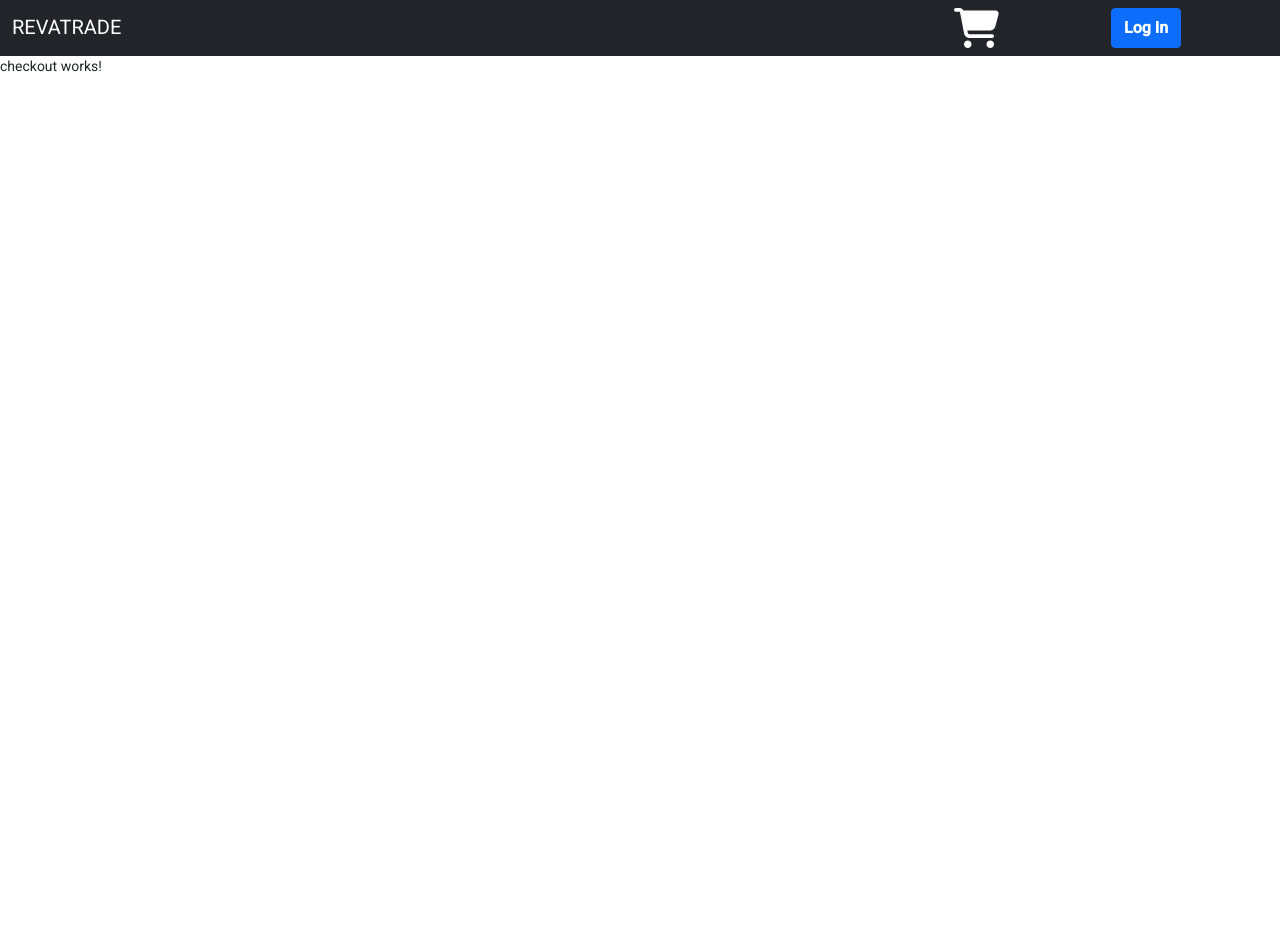
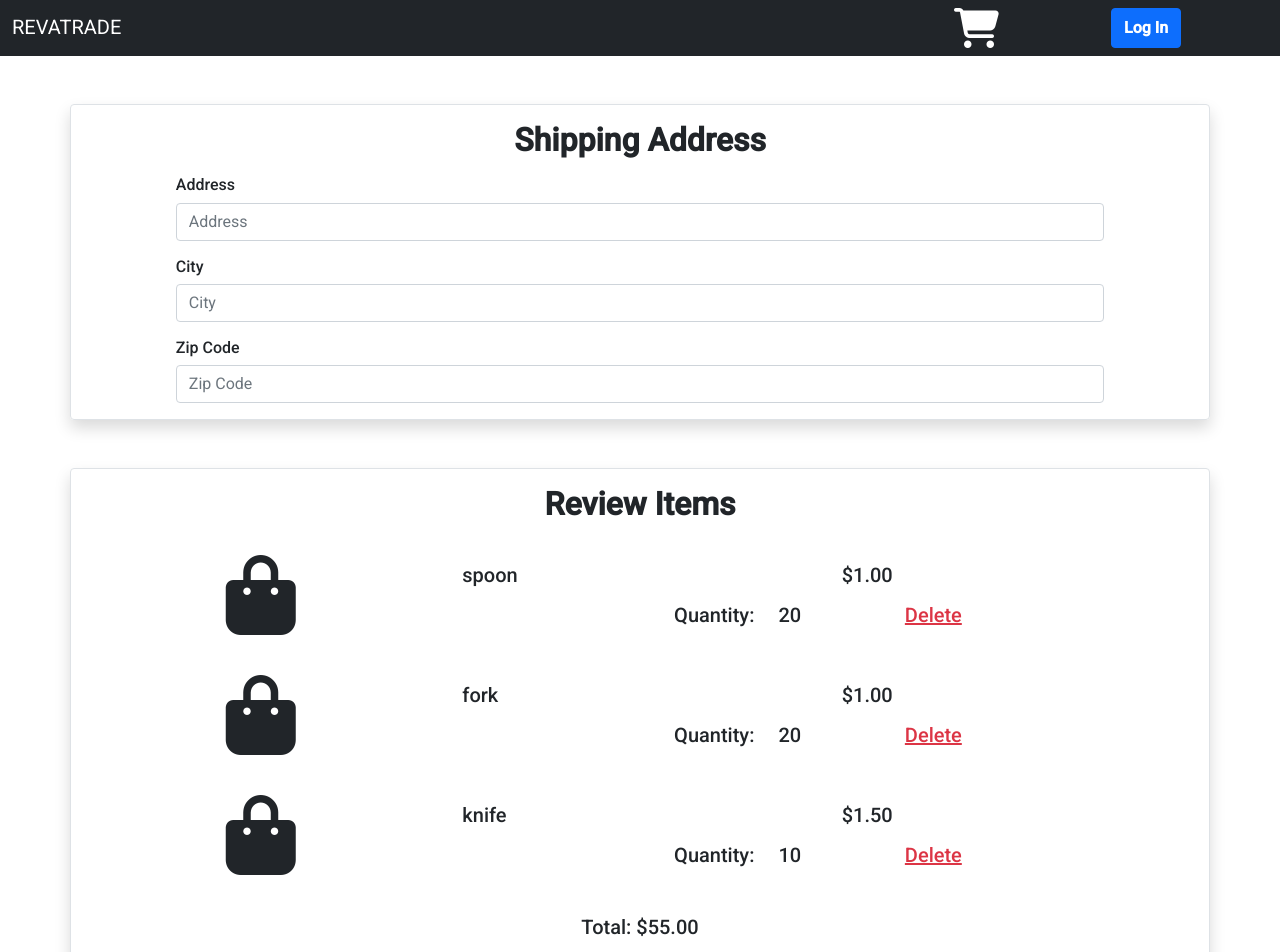
Before and after one commit to Group-2-Revatrade/revatrade-client, an Angular app: page /checkout in a window 1280 px wide. Shown: the top 952 px of the page. Before the commit the page ends 800 px from the top, so only its background shows below. Built offline with nearby package versions, Linux system fonts and the light colour scheme.

Commit message:
checkout page added; waiting to apply the HTTP request and request logic

```diff
--- a/src/app/page/checkout/checkout.component.html
+++ b/src/app/page/checkout/checkout.component.html
@@ -1 +1,77 @@
-<p>checkout works!</p>
+<div>
+    <div class="container border shadow rounded my-5">
+        <div class="h2 col-12 fw-bolder text-center my-3">
+            Shipping Address
+        </div>
+        <div>
+            <div class="offset-1 col-10 d-flex flex-column my-3">
+                <label for="address" class="form-label h6">Address</label>
+                <input [ngClass]="{'border border-danger': !_isValid && _address == ''}" class="form-control" type="text" placeholder="Address" [(ngModel)]='_address' name="address" required>
+            </div>
+            <div class="offset-1 col-10 d-flex flex-column my-3">
+                <label for="city" class="form-label h6">City</label>
+                <input [ngClass]="{'border border-danger': !_isValid && _city == ''}" class="form-control" type="text" placeholder="City" [(ngModel)]='_city' name="city" required>
+            </div>
+            <div class="offset-1 col-10 d-flex flex-column my-3">
+                <label for="zip code" class="form-label h6">Zip Code</label>
+                <input [ngClass]="{'border border-danger': !_isValid && _zipCode == ''}" class="form-control" type="text" placeholder="Zip Code" [(ngModel)]='_zipCode' name="zip code" required>
+            </div>
+        </div>
+    </div>
+
+
+    <form class="container border shadow rounded my-5">
+        <div class="h2 col-12 fw-bolder text-center my-3">Review Items</div>
+        <div *ngIf="products.length == 0" class="h5 col-12 fw-bolder text-center my-5">Cart is Empty...</div>
+
+        <div *ngFor="let product of products" class="row">
+            <div class="col-4 d-flex flex-column my-3">
+                <!-- If product's picture does not exist -->
+                <i *ngIf="product.profilePic == null"
+                    class="fas fa-shopping-bag d-flex justify-content-center display-1"></i>
+                <!-- If product's picture exists -->
+                <img *ngIf="product.profilePic != null" src="product.productPic" alt="Photo of {{product.productName}}">
+            </div>
+            <div class="col-8 d-flex flex-column my-3">
+                <div class="row h5">
+                    <div class="col-6 py-2">{{product.productName}}</div>
+                    <!-- If discount rate does not exist -->
+                    <div *ngIf="!product.discount" class="col-6 py-2">{{product.productPrice | currency}}</div>
+                    <!-- If discount rate exists -->
+                    <div *ngIf="product.discount" class="col-6 py-2">{{(product.productPrice * (1 -
+                        product.discountRate)) | currency}}</div>
+                    <div class="col-5 d-flex justify-content-end py-2">Quantity:</div>
+                    <div class="col-2 d-flex justify-content-start py-2">{{product.productQuantity}}</div>
+                    <a class="col-5 text-danger py-2" style="cursor: pointer;"
+                        (click)="removeFromCart(product.productId)">Delete</a>
+                </div>
+
+            </div>
+        </div>
+
+        <div class="offset-2 col-8 d-flex flex-column my-3 h5 text-center">
+            <div>Total: {{_orderAmount | currency}}</div>
+        </div>
+
+        <div class="offset-2 col-8 d-flex flex-column my-3">
+            <div *ngIf="!_isValid" class="d-flex justify-content-center text-danger my-3">
+                Please fill out the fields above!
+            </div>
+            <div *ngIf="_orderPlaced" class="text-success my-3">
+                <div>
+                    Order placed!
+                </div>
+                <div>
+                    Returning to main page...
+                </div>
+            </div>
+            <button *ngIf="!_orderPlaced && products.length > 0" type="submit" class="btn btn-success fw-bold my-3" (click)="placeOrder()">Place your order</button>
+            <button *ngIf="!_orderPlaced && products.length == 0" type="submit" class="btn btn-success fw-bold my-3" (click)="placeOrder()" disabled>Place your
+                order</button>
+            <button *ngIf="_orderPlaced" class="btn btn-success my-3" disabled>
+                <span class="spinner-border spinner-border-sm" role="status" aria-hidden="true"></span>
+            </button>
+        </div>
+
+    </form>
+</div>
--- a/src/app/page/checkout/checkout.component.ts
+++ b/src/app/page/checkout/checkout.component.ts
@@ -1,4 +1,6 @@
-import { Component, OnInit } from '@angular/core';
+import { Component, Input, OnInit } from '@angular/core';
+import { Router } from '@angular/router';
+import { ProductService } from 'src/app/service/product.service';
 
 @Component({
   selector: 'app-checkout',
@@ -7,9 +9,61 @@ import { Component, OnInit } from '@angular/core';
 })
 export class CheckoutComponent implements OnInit {
 
-  constructor() { }
+  /* products array currently initialized for viewing purposes,
+  remove initialization, once "viewing" is complete */
+
+  products: Array<any> = [];
+
+  _address: string = '';
+  _city: string = '';
+  _zipCode: string = '';
+  _orderAmount: number = 0; // With products array example, Total is $55
+  _orderDate: string = '';
+  _orderPlaced: boolean = false;
+  _isValid: boolean = true;
+
+  constructor(private productService: ProductService, private router: Router) { }
 
   ngOnInit(): void {
+    this.products = this.productService.products;
+    this.calculateOrderAmount();
   }
 
+  calculateOrderAmount(): void {
+    this._orderAmount = 0;
+    this.products.forEach((product) => {
+      if (product.discount == true)
+        this._orderAmount += (product.productPrice * (1 - product.discountRate) * product.productQuantity);
+      else
+        this._orderAmount += product.productPrice * product.productQuantity;
+    })
+  }
+
+  removeFromCart(productId: number): void {
+    console.log(productId);
+    this.products.forEach((product, index) => {
+      if (product.productId == productId)
+        this.productService.products.splice(index, 1);
+    });
+    this.calculateOrderAmount();
+  }
+
+  placeOrder(): void {
+    console.log(this.products);
+    console.log(this._address + ", " + this._city + ", " + this._zipCode);
+    console.log(this._orderAmount);
+    if(this._address != '' && this._city != '' && this._zipCode != '') {
+      this._isValid = true;
+      // HTTP request goes here
+      if (true) { // To be trigger by the HTTP response body's variable
+        this._orderPlaced = true;
+        this.productService.products = [];
+        setTimeout(() => {
+          this.router.navigate(['']);
+        }, 2000);
+      }
+    } else {
+      this._isValid = false;
+    }
+  }
 }
```
